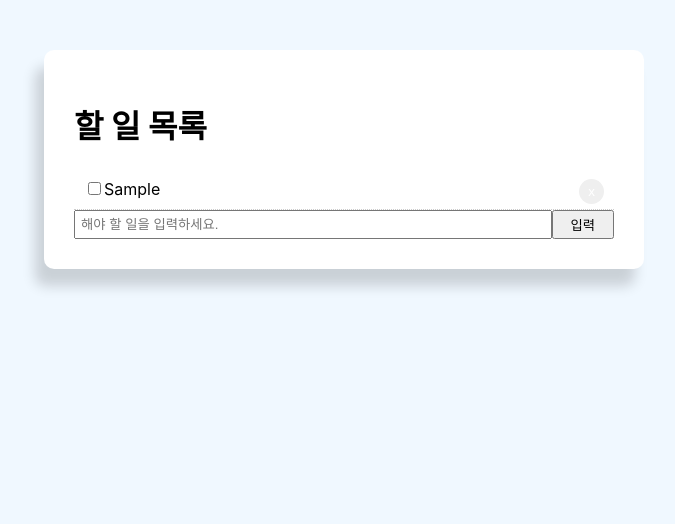
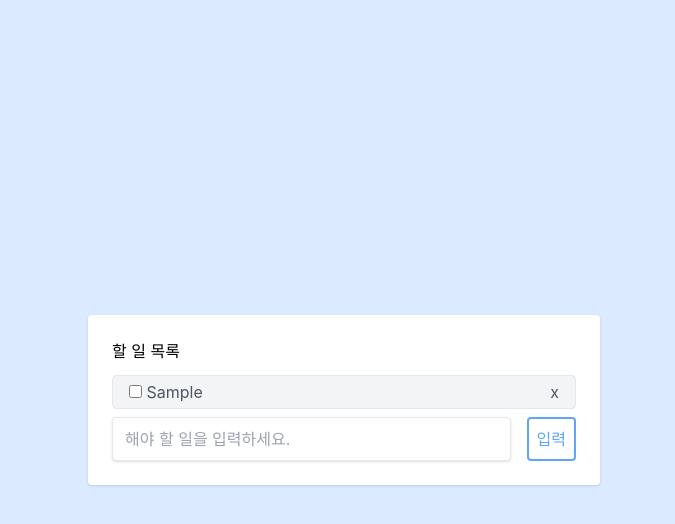
Before and after one commit to HanseomKim/react-todo-app, a React (Create React App) app: page / in a window 1280 px wide. Both pictures are taken after typing "Sample" into the empty fields and a click on the input "입력". Shown: the top 524 px of the page, without its empty margins (296-971 px from the left). Built offline with nearby package versions, Linux system fonts and the light colour scheme.

Commit message:
tailwind css

```diff
--- a/package.json
+++ b/package.json
@@ -34,5 +34,8 @@
       "last 1 firefox version",
       "last 1 safari version"
     ]
+  },
+  "devDependencies": {
+    "tailwindcss": "^3.3.5"
   }
 }
--- a/src/App.css
+++ b/src/App.css
@@ -1,16 +1,3 @@
-body {
-  background: aliceblue;
-}
-
-.container {
-  margin: auto;
-  max-width: 600px;
-}
-
-.todoBlock {
-  padding: 30px;
-  margin-top: 50px;
-  background: #fff;
-  border-radius: 10px;
-  box-shadow: -9px 17px 13px rgb(0 0 0 / 16%)
-}
+@tailwind base;
+@tailwind components;
+@tailwind utilities;
--- a/src/App.js
+++ b/src/App.js
@@ -25,9 +25,9 @@
   };
 
   return (
-    <div className="container">
-      <div className="todoBlock">
-        <div class="title">
+    <div className="flex items-center justify-center w-screen h-screen bg-blue-100">
+      <div className="w-full p-6 m-4 bg-white rounded shadow md:w-3/4 md:max-w-lg lg:w-3/4 lg:max-w-lg">
+        <div class="flex justify-between mb-3">
           <h1>할 일 목록</h1>
         </div>
 
--- a/src/components/Form.js
+++ b/src/components/Form.js
@@ -12,7 +12,7 @@
             <input
                 type="text"
                 name="value"
-                style={{ flex: 10, padding: '5px' }}
+                className="w-full px-3 py-2 mr-4 text-gray-500 border rounded shadow"
                 placeholder="해야 할 일을 입력하세요."
                 value={value}
                 onChange={handleChange}
@@ -20,8 +20,7 @@
             <input
                 type="submit"
                 value="입력"
-                className="btn"
-                style={{ flex: 1 }}
+                className="p-2 text-blue-400 border-2 border-blue-400 rounded hover:text-white hover:bg-blue-200"
             />
         </form>
     )
--- a/src/components/Lists.js
+++ b/src/components/Lists.js
@@ -1,23 +1,6 @@
-import React from 'react'
+import React from "react";
 
 export default function Lists({ todoData, setTodoData }) {
-    const btnStyle = {
-        color: "#fff",
-        border: "none",
-        padding: "5px 9px",
-        borderRadius: "50%",
-        cursor: "pointer",
-        float: "right"
-    };
-
-    const getStyle = (completed) => {
-        return {
-            padding: "10px",
-            borderBottom: "1px #ccc dotted",
-            textDecoration: completed ? 'line-through' : "none",
-        }
-    };
-
   const handleClick = (id) => {
     let newTodoData = todoData.filter((data) => data.id !== id);
     setTodoData(newTodoData);
@@ -36,15 +19,28 @@
   return (
     <div>
       {todoData.map((data) => (
-                <div style={getStyle(data.completed)} key={data.id}>
+        <div key={data.id}>
+          <div
+            className={
+              "flex items-center justify-between w-full px-4 py-1 my-2 text-gray-600 bg-gray-100 border rounded"
+            }
+          >
+            <div className="items-center">
               <input
                 type="checkbox"
                 onChange={() => handleCompleChange(data.id)}
-                        defaultChecked={false} />
+                defaultChecked={false}
+              />{" "}
+              <span className={data.completed ? "line-through" : undefined}>
                 {data.title}
-                    <button style={btnStyle} onClick={() => handleClick(data.id)}>x</button>
+              </span>
+            </div>
+            <div className="items-center">
+              <button onClick={() => handleClick(data.id)}>x</button>
+            </div>
+          </div>
         </div>
       ))}
     </div>
-    )
+  );
 }
--- /dev/null
+++ b/tailwind.config.js
@@ -0,0 +1,10 @@
+/** @type {import('tailwindcss').Config} */
+module.exports = {
+  content: [
+    "./src/**/*.{js,jsx,ts,tsx}",
+  ],
+  theme: {
+    extend: {},
+  },
+  plugins: [],
+}
```
Also changed, not shown: 1 other file (tests, documents, lock files or other folders). Lines whose indentation alone changed are shown as unchanged.
